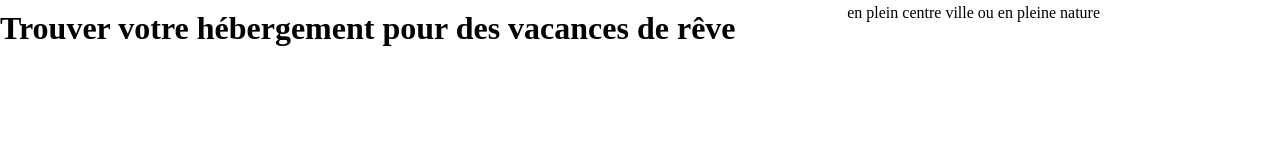
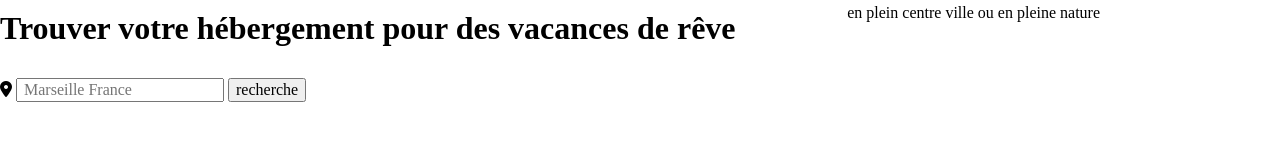
Before and after one commit to hasdru/booki, a plain HTML site: page index.html in a window 1280 px wide. Shown: the part 123-264 px from the top of the page. Drawn offline with Linux system fonts and the light colour scheme.

Commit message:
mise en place form recherche dans section search

```diff
--- a/index.html
+++ b/index.html
@@ -47,7 +47,13 @@
                </p>
            </header>
            <form class="recherche" action="searchform" method="post" >
-
+               <span class="fontmarker">
+                <i class="fas fa-map-marker-alt"></i>
+               </span>
+               <input class="inputrecherche" type="text" name="rechercher" placeholder=" Marseille France"  />
+               <button class="rechercheButton">
+                <span class="rechercheButtonTexte">recherche</span>
+               </button>
            </form>
 
        </section>
```
